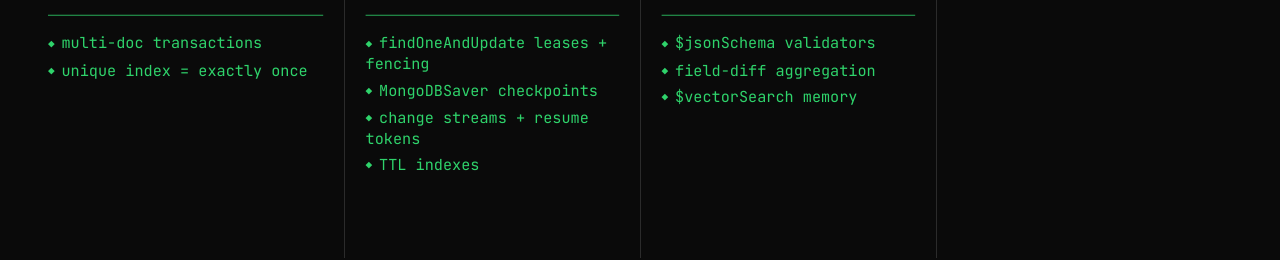
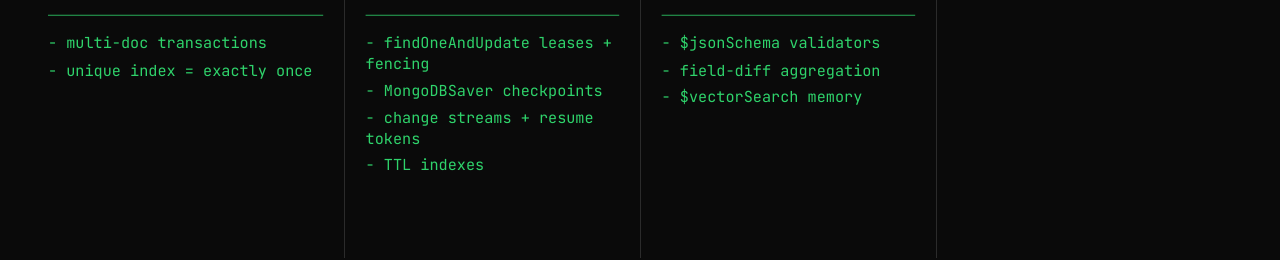
Before and after one commit to KrishNalam/legacy-siege, a plain HTML site: page warroom/static/why.html in a window 1280 px wide. Shown: the part 1978-2238 px from the top of the page. Drawn offline with Linux system fonts and the light colour scheme.

Commit message:
War room /why (Krish ledger 63): plain dash bullets (the diamond glyph rendered as a broken box)
Co-Authored-By: Claude Opus 5.5 <noreply@anthropic.com>

```diff
--- a/warroom/static/why.css
+++ b/warroom/static/why.css
@@ -67,4 +67,4 @@ h1 { left: 60px; font-size: 104px; line-height: 1.12; letter-spacing: -.02em; }
 .q p em { color: var(--red); }
 .q ul { list-style: none; margin: 0; padding: 18px 0 0; border-top: 1px solid var(--green); }
 .q li { font-size: 19px; line-height: 1.35; color: var(--green); padding: 4px 0; }
-.q li::before { content: "◆ "; font-size: 14px; vertical-align: 2px; }
+.q li::before { content: "- "; }
```
